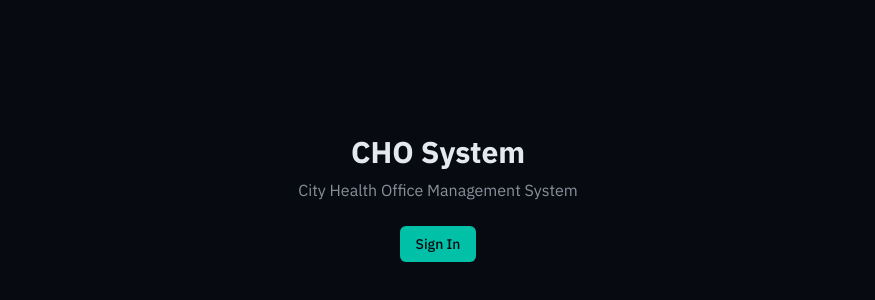
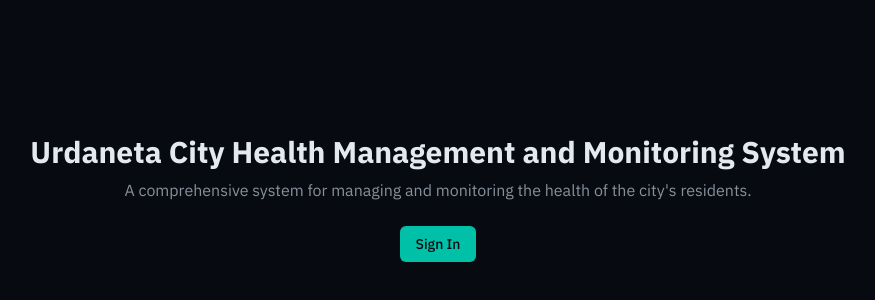
Before and after one commit to wynzyl/cho-system, a Next.js app: page / in a window 1280 px wide. Shown: the part 202-502 px from the top of the page, without its empty margins (202-1077 px from the left). Built offline with nearby package versions, Linux system fonts and the light colour scheme; no server answers.

Commit message:
change text title

```diff
--- a/app/page.tsx
+++ b/app/page.tsx
@@ -12,9 +12,9 @@ export default async function HomePage() {
 
   return (
     <div className="min-h-screen flex flex-col items-center justify-center px-4">
-      <h1 className="text-3xl font-bold mb-2">CHO System</h1>
+      <h1 className="text-3xl font-bold mb-2">Urdaneta City Health Management and Monitoring System</h1>
       <p className="text-muted-foreground mb-6">
-        City Health Office Management System
+        A comprehensive system for managing and monitoring the health of the city's residents.
       </p>
       <Button asChild>
         <Link href="/login">Sign In</Link>
```
